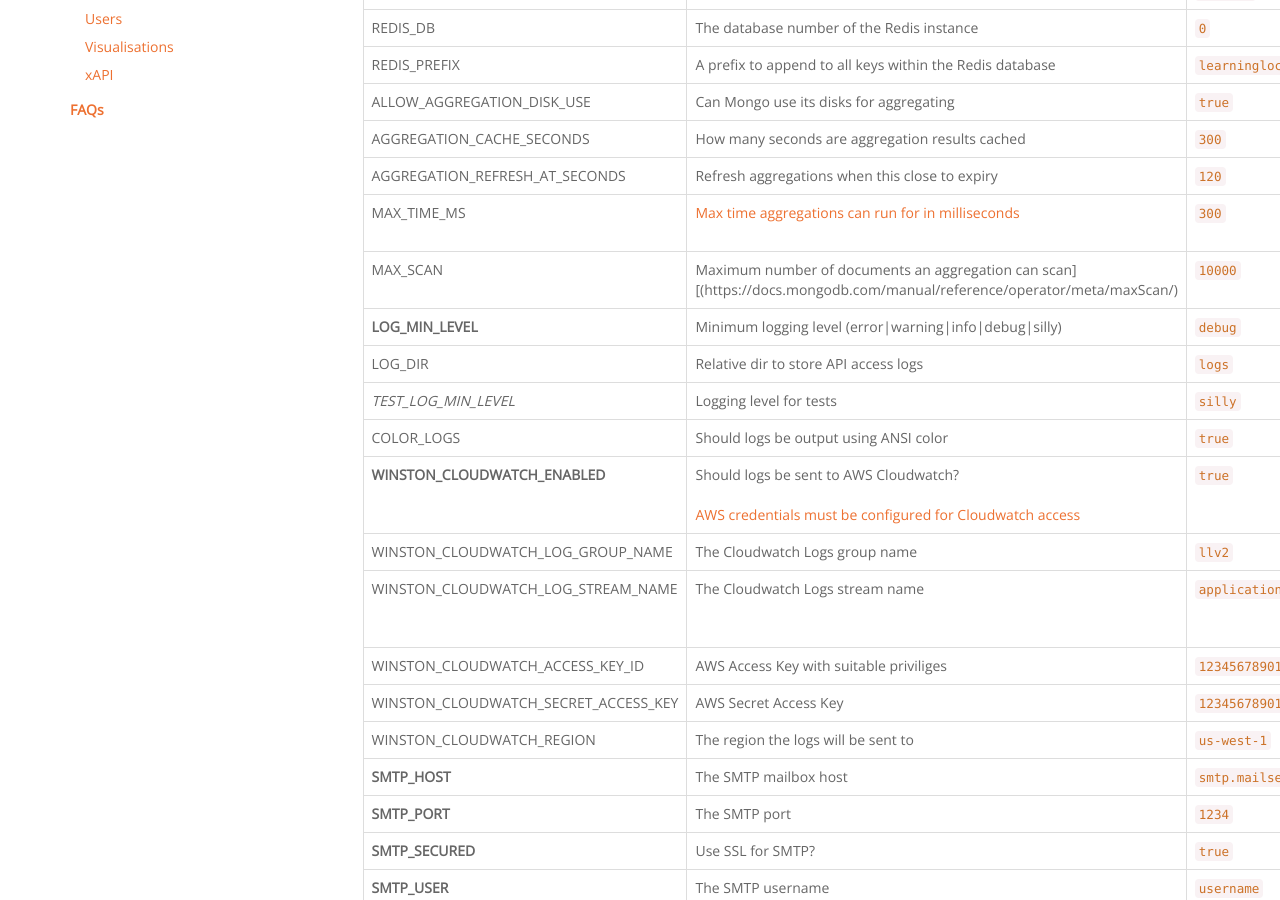
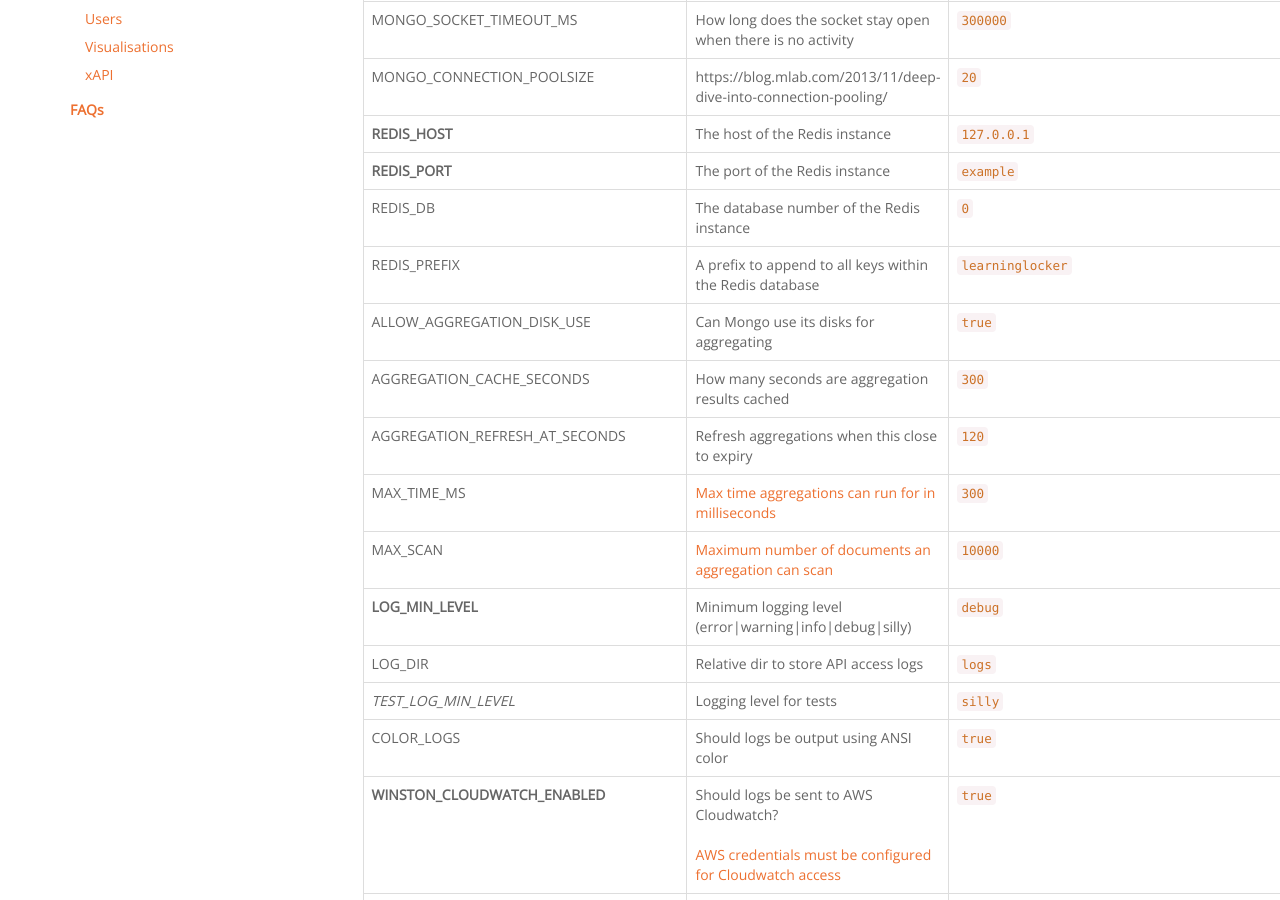
Before and after one commit to LearningLocker/docs, a Jekyll site: the page built from src/guides-configuring.md, in a window 1280 px wide and 900 px high, scrolled down 914 px. Built offline with Jekyll 4.4.1, drawn with Linux system fonts in a browser that asks for light colours; nearby versions of some CDN libraries; our own code applies the rules of GitHub Pages for plain Markdown files.

Commit message:
Update guides-configuring.md

```diff
--- a/src/guides-configuring.md
+++ b/src/guides-configuring.md
@@ -36,7 +36,7 @@
 AGGREGATION_CACHE_SECONDS | How many seconds are aggregation results cached  | `300` | `300`
 AGGREGATION_REFRESH_AT_SECONDS | Refresh aggregations when this close to expiry | `120` | `120`
 MAX_TIME_MS | [Max time aggregations can run for in milliseconds](https://docs.mongodb.com/manual/reference/operator/meta/maxTimeMS/) | `300` | `0` (no limit)
-MAX_SCAN | Maximum number of documents an aggregation can scan][(https://docs.mongodb.com/manual/reference/operator/meta/maxScan/) | `10000` | `0` (no limit)
+MAX_SCAN | [Maximum number of documents an aggregation can scan](https://docs.mongodb.com/manual/reference/operator/meta/maxScan/) | `10000` | `0` (no limit)
 **LOG_MIN_LEVEL** | Minimum logging level (error\|warning\|info\|debug\|silly) | `debug` | `info`
 LOG_DIR | Relative dir to store API access logs | `logs` | `logs`
 _TEST_LOG_MIN_LEVEL_ | Logging level for tests | `silly` | -
```
